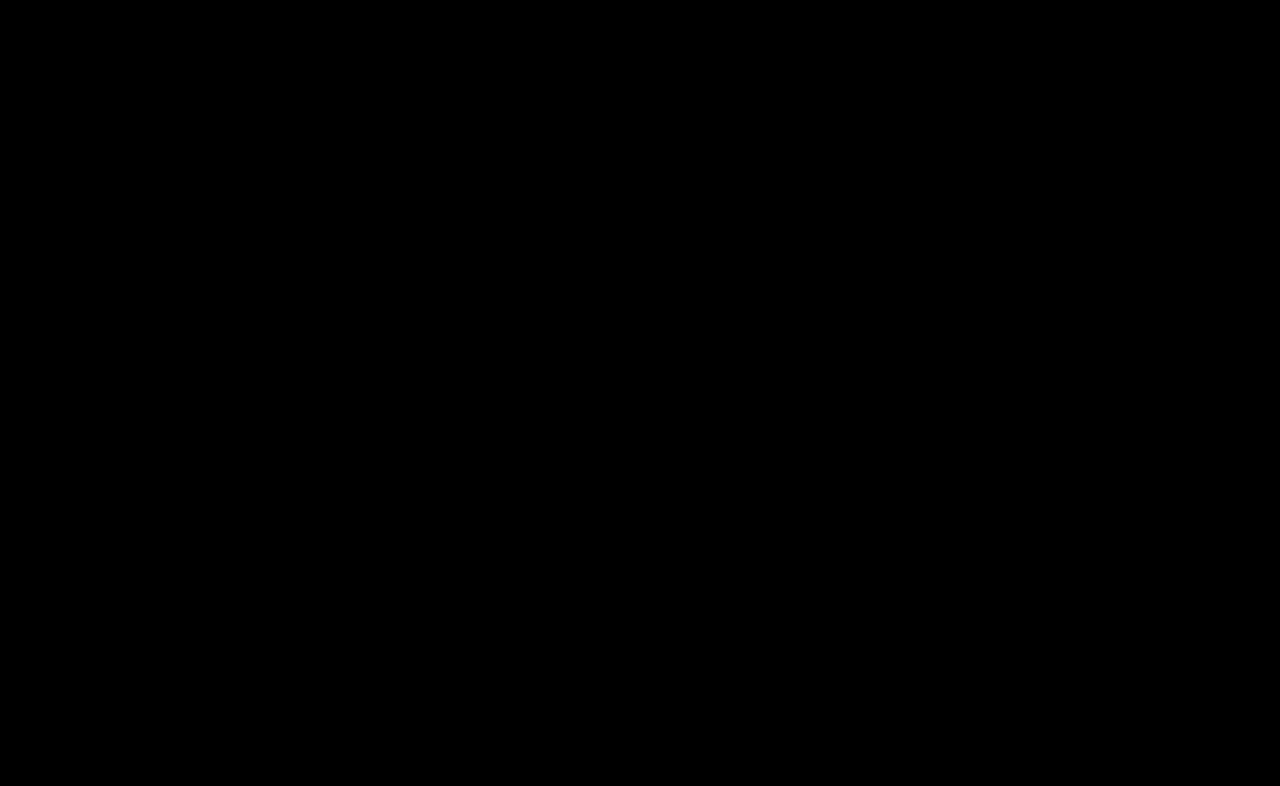
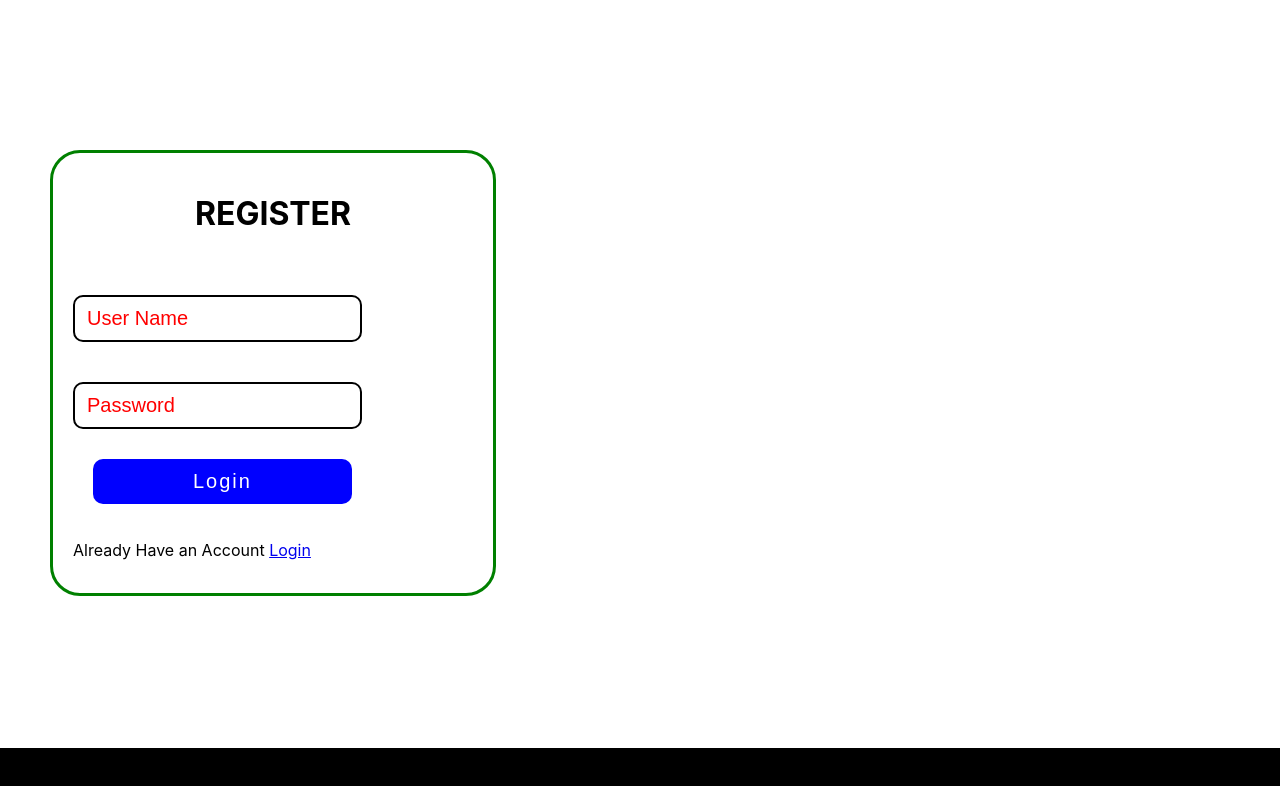
Before and after one commit to vangapalaguv0m/vangapalaguvom, a React (Create React App) app: page /login in a window 1280 px wide. Shown: the top 786 px of the page. Built offline with nearby package versions, Linux system fonts and the light colour scheme.

Commit message:
navigation

```diff
--- a/src/App.js
+++ b/src/App.js
@@ -21,15 +21,15 @@ import Register from './pages/Register';
 
 function App() {
   return (
+    <Register/>
+  // <BrowserRouter>
+  //   <Routes>
 
-  <BrowserRouter>
-    <Routes>
-
-        <Route path="/" element={<Home />} />
-        <Route path="/login" element={<Login />} />
-        <Route path="/Register" element={<Register />} />
-    </Routes>
-    </BrowserRouter>
+  //       <Route path="/" element={<Home />} />
+  //       <Route path="/login" element={<Login />} />
+  //       <Route path="/Register" element={<Register />} />
+  //   </Routes>
+  //   </BrowserRouter>
 
   );
 }
--- a/src/index.css
+++ b/src/index.css
@@ -74,6 +74,10 @@ body {
   text-transform:uppercase;
   font-size: 25px;
 }
+#home-login a{
+  color: white;
+  text-decoration: none;
+}
 #home-signup{
   padding: 10px 100px;
   border-radius: 20px;
@@ -83,3 +87,106 @@ body {
   text-transform:uppercase;
   font-size: 25px;
 }
+#home-signup a{
+  color: white;
+  text-decoration: none;
+}
+
+.login-full-body{
+  background-color: white;
+  height: 93.5vh;
+  width: 100%;
+  display: flex;
+
+
+}
+.login-main-body{
+  border: 3px solid green;
+  border-radius: 30px;
+  height: 50vh;
+  width: 50vh;
+  margin: 50px;
+  margin-top: 150px;
+  padding: 20px;
+}
+.login-main-body h1{
+  text-align: center;
+  text-transform: uppercase;
+
+}
+.login-main-body input{
+  padding: 10px 10px;
+  margin-top: 40px;
+  font-size: 20px;
+  border: 2px solid black;
+  border-radius:10px ;
+
+}
+.login-main-body input::placeholder{
+  font-size: 20px;
+  color: red;
+  padding: 2px;
+}
+
+.login-main-body #login-btn{
+  padding: 11px 100px;
+  margin: 20px;
+  margin-top: 30px;
+  background-color: blue;
+  color: white;
+  border-radius: 10px;
+  font-size: 20px;
+  border: none;
+  letter-spacing: 2px;
+}
+
+
+
+
+.signup-full-body{
+  background-color: white;
+  height: 93.5vh;
+  width: 100%;
+  display: flex;
+
+
+}
+.signup-main-body{
+  border: 3px solid green;
+  border-radius: 30px;
+  height: 50vh;
+  width: 50vh;
+  margin: 50px;
+  margin-top: 150px;
+  padding: 20px;
+}
+.signup-main-body h1{
+  text-align: center;
+  text-transform: uppercase;
+
+}
+.signup-main-body input{
+  padding: 10px 10px;
+  margin-top: 40px;
+  font-size: 20px;
+  border: 2px solid black;
+  border-radius:10px ;
+
+}
+.signup-main-body input::placeholder{
+  font-size: 20px;
+  color: red;
+  padding: 2px;
+}
+
+.signup-main-body #login-btn{
+  padding: 11px 100px;
+  margin: 20px;
+  margin-top: 30px;
+  background-color: blue;
+  color: white;
+  border-radius: 10px;
+  font-size: 20px;
+  border: none;
+  letter-spacing: 2px;
+}
--- a/src/pages/Home.jsx
+++ b/src/pages/Home.jsx
@@ -29,9 +29,7 @@ function Home() {
           <div className='home-main-body'>
             <h1>Vango Palaguvom</h1>
             <p>Sign Up to See Your Chats and Calls <span> From Your Friends</span></p>
-            <form action ="Login">
-           <button type=" submit" id="home-login">Login</button><br />
-           </form>
+           <button  id="home-login"><a href=" Login.jsx">Login</a></button><br />
             <button id="home-signup"><a href = "Register.jsx" >Signup</a></button>
           </div>
         </div>
--- a/src/pages/Register.jsx
+++ b/src/pages/Register.jsx
@@ -1,13 +1,20 @@
-// register.jsx
-import React from 'react';
+import React from 'react'
 
-const Register = () => {
-    return (
-        <div classname="register">
-            <h1>Register</h1>
-            <h2>Hii </h2>
-            </div>
-    )
+function Register() {
+  return (
+    <div className='signup-full-body'>
+        <div className='signup-main-body'>
+            <form action="Register" method='post'>
+              <h1>Register</h1>
+                <input type="text" id="user" placeholder='User Name'></input>
+                <input type="password" id="pass" placeholder='Password'></input><br></br>
+    <button type='submit' id='login-btn'>Login</button>
+    <p id="login-register-btn">Already Have an Account <a href="login.jsx">Login</a></p>
+
+            </form>
+        </div>
+    </div>
+  )
 }
 
-export default Register;
+export default Register
--- a/src/pages/login.jsx
+++ b/src/pages/login.jsx
@@ -2,10 +2,15 @@ import React from 'react'
 
 function login() {
   return (
-    <div className='full-body'>
-        <div className='main-body'>
-            <form>
-                <h1>Login</h1>
+    <div className='login-full-body'>
+        <div className='login-main-body'>
+            <form action="main-page" method='post'>
+              <h1>Login</h1>
+                <input type="text" id="user" placeholder='User Name'></input>
+                <input type="password" id="pass" placeholder='Password'></input><br></br>
+    <button type='submit' id='login-btn'>Login</button>
+    <p id="login-register-btn">I Don't Have Account <a href="Register.jsx">Create Account</a></p>
+
             </form>
         </div>
     </div>
```
